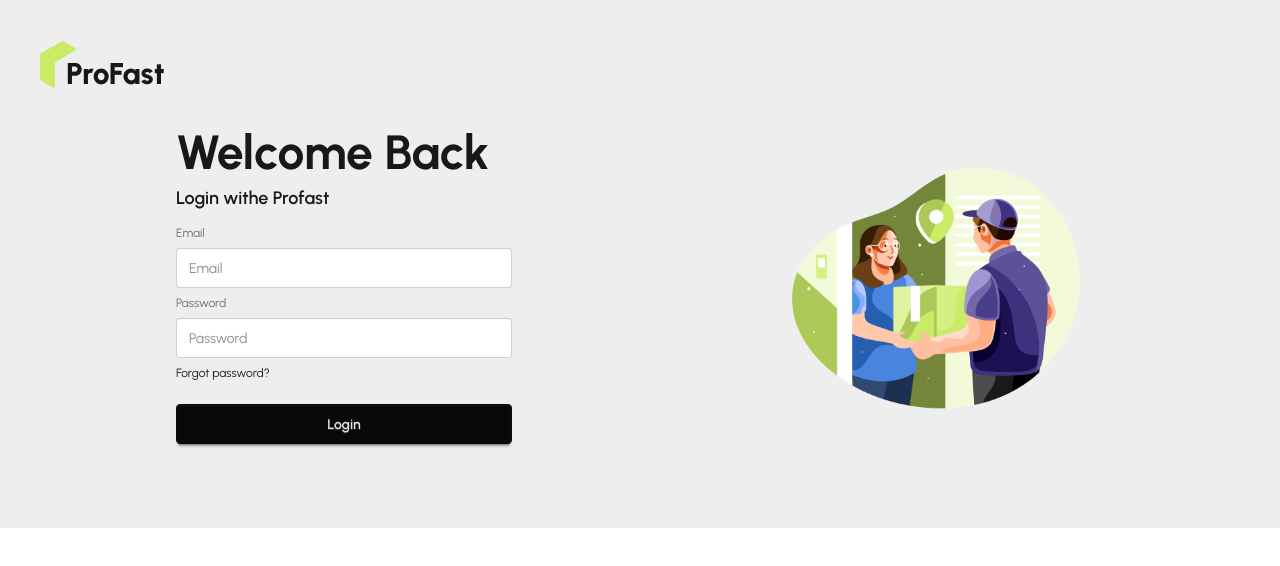
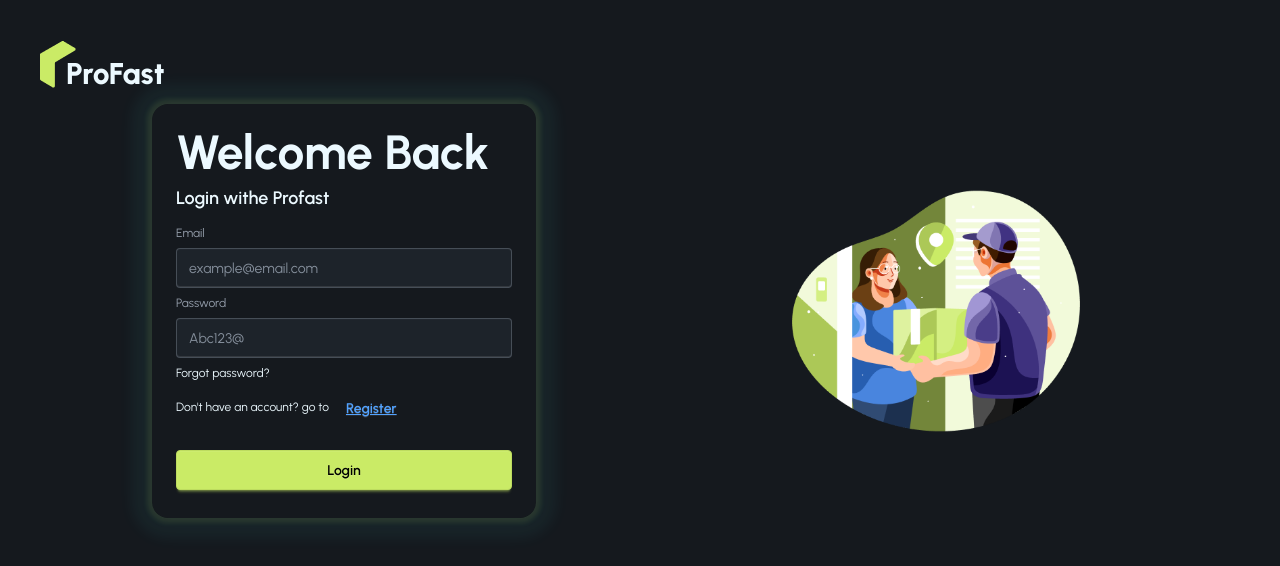
Before and after one commit to julkarzunayed/pro-fast-client-mi-12, a React (Vite) app: page /login in a window 1280 px wide. Shown: the top 566 px of the page. Built offline with nearby package versions, Linux system fonts and the light colour scheme; no server answers.

Commit message:
added privet rout and logout methode in navbar

```diff
--- a/index.html
+++ b/index.html
@@ -1,5 +1,5 @@
 <!doctype html>
-<html data-theme="light" lang="en">
+<html data-theme="dark" lang="en">
   <head>
     <meta charset="UTF-8" />
     <link rel="icon" type="image/svg+xml" href="/src/assets/logo.png" />
--- a/package.json
+++ b/package.json
@@ -13,11 +13,13 @@
     "@tailwindcss/vite": "^4.1.10",
     "aos": "^2.3.4",
     "firebase": "^11.9.1",
+    "leaflet": "^1.9.4",
     "react": "^19.1.0",
     "react-dom": "^19.1.0",
     "react-fast-marquee": "^1.6.5",
     "react-hook-form": "^7.58.1",
     "react-icons": "^5.5.0",
+    "react-leaflet": "^5.0.0",
     "react-responsive-carousel": "^3.2.23",
     "react-router": "^7.6.2",
     "swiper": "^11.2.8",
--- a/src/components/ProFastLogo/ProFastLogo.jsx
+++ b/src/components/ProFastLogo/ProFastLogo.jsx
@@ -1,11 +1,14 @@
 import React from 'react';
 import logo from '../../assets/logo.png'
+import { Link } from 'react-router';
 const ProFastLogo = () => {
     return (
-        <div className='flex items-end'>
-            <img src={logo} alt="" />
-            <p className="text-3xl font-extrabold -mb-1 -ml-2.5">ProFast</p>
-        </div>
+        <Link to={`/`}>
+            <div className='flex items-end max-w-fit'>
+                <img src={logo} alt="" />
+                <p className="text-3xl font-extrabold -mb-1 -ml-2.5">ProFast</p>
+            </div>
+        </Link>
     );
 };
 
--- a/src/pages/Authentication/Login/Login.jsx
+++ b/src/pages/Authentication/Login/Login.jsx
@@ -1,7 +1,12 @@
 import React from 'react';
 import { useForm } from 'react-hook-form';
+import { Link, useLocation, useNavigate } from 'react-router';
+import useAuth from '../../../hooks/useAuth';
 
 const Login = () => {
+    const { signInUser } = useAuth();
+    const navigate = useNavigate();
+    const location = useLocation();
     const {
         register,
         handleSubmit,
@@ -9,12 +14,19 @@ const Login = () => {
     } = useForm()
 
     const onSubmit = data => {
-        console.log(data)
+        signInUser(data.email, data.password)
+            .then(res => {
+                console.log(res.user);
+                navigate(location.state || '/')
+            })
+            .catch(err => {
+                console.log(err)
+            })
     }
     console.log('error', errors)
     return (
         <div className=' w-full flex items-center justify-center'>
-            <div className="card-body max-w-sm w-full">
+            <div className="card-body shadow-[0_0px_15px_20px_rgba(80,247,255,0.05),0_0px_5px_5px_rgba(202,235,102,0.1)] rounded-2xl max-w-sm w-full">
                 <h1 className='text-5xl font-bold'>Welcome Back</h1>
                 <p className="text-lg font-semibold">Login withe Profast</p>
                 <form onSubmit={handleSubmit(onSubmit)}>
@@ -29,7 +41,7 @@ const Login = () => {
                             )
                             }
                             className="input w-full"
-                            placeholder="Email" />
+                            placeholder="example@email.com" />
                         {
                             errors?.email?.type === 'required' &&
                             <p role='alert' className="text-red-500 ">Email is required</p>
@@ -55,7 +67,7 @@ const Login = () => {
                             )
                             }
                             className="input w-full"
-                            placeholder="Password" />
+                            placeholder="Abc123@" />
                         {
                             errors?.password &&
                             <p
@@ -86,8 +98,15 @@ const Login = () => {
                             </pre>
                         } */}
 
-                        <div><a className="link link-hover">Forgot password?</a></div>
-                        <button className="btn btn-neutral mt-4">Login</button>
+                        <div>
+                            <a className="link link-hover">Forgot password?</a>
+                        </div>
+                        <div>
+                            <p className="">Don't have an account? go to
+                                <Link className='btn btn-link text-blue-400' to={`/register`}>Register</Link>
+                            </p>
+                        </div>
+                        <button className="btn btn-primary text-black mt-4">Login</button>
                     </fieldset>
                 </form>
             </div>
--- a/src/pages/Authentication/Register/Register.jsx
+++ b/src/pages/Authentication/Register/Register.jsx
@@ -1,9 +1,12 @@
 import React from 'react';
 import { useForm } from 'react-hook-form';
 import useAuth from '../../../hooks/useAuth';
+import { Link, useLocation, useNavigate } from 'react-router';
 
 const Register = () => {
     const { createUser } = useAuth();
+    const navigate = useNavigate();
+    const location = useLocation();
     const {
         register,
         handleSubmit,
@@ -13,17 +16,18 @@ const Register = () => {
     const onSubmit = data => {
         createUser(data.email, data.password)
             .then(res => {
-                console.log(res.user)
+                // console.log(res.user)
+                res
+                navigate(location.state || '/')
             })
             .catch(err => {
                 console.error(err)
             })
         console.log(data, createUser)
     }
-    console.log(errors)
     return (
         <div className=' w-full flex items-center justify-center'>
-            <div className="card-body border border-gray-400 bg-base-100 rounded-2xl shadow-2xl max-w-sm w-full">
+            <div className="card-body bg-base-300 rounded-2xl shadow-[0_0px_15px_20px_rgba(80,247,255,0.05),0_0px_5px_5px_rgba(202,235,102,0.1)] max-w-sm w-full">
                 <h1 className='text-4xl font-bold'>Create an account</h1>
                 <p className="text-lg font-semibold">Register withe Profast</p>
                 <form onSubmit={handleSubmit(onSubmit)}>
@@ -69,8 +73,12 @@ const Register = () => {
                             <p className="text-red-500" dangerouslySetInnerHTML={{ __html: errors?.password?.message.replace(/ - /g, '  <br/> -- ') }} />
                         }
 
-                        <div><a className="link link-hover">Forgot password?</a></div>
-                        <button className="btn btn-neutral mt-4">Register</button>
+                        <div>
+                            <p className="">Already have an account? go to
+                                <Link className='btn btn-link text-blue-400' to={`/login`}>Login</Link>
+                            </p>
+                        </div>
+                        <button className="btn btn-primary text-black mt-4">Register</button>
                     </fieldset>
                 </form>
             </div>
--- a/src/pages/shared/NavBar/NavBar.jsx
+++ b/src/pages/shared/NavBar/NavBar.jsx
@@ -1,12 +1,24 @@
 import React from 'react';
-import { NavLink } from 'react-router';
+import { Link, NavLink } from 'react-router';
 import ProFastLogo from '../../../components/ProFastLogo/ProFastLogo';
+import useAuth from '../../../hooks/useAuth';
 
 const NavBar = () => {
+    const { user, userLogout } = useAuth()
     const navList = <>
         <li><NavLink to='/'>Home</NavLink></li>
         <li><NavLink to='/about'>About</NavLink></li>
     </>
+
+    const handleLogout = () => {
+        userLogout()
+            .then(() => {
+                alert('Sign out successful')
+            })
+            .catch(err => {
+                console.log(err)
+            })
+    }
     return (
         <div className="navbar bg-base-100 shadow-sm">
             <div className="navbar-start">
@@ -20,9 +32,9 @@ const NavBar = () => {
                         {navList}
                     </ul>
                 </div>
-                <a className="btn btn-ghost text-xl">
+                <span className="btn btn-ghost text-xl">
                     <ProFastLogo></ProFastLogo>
-                </a>
+                </span>
             </div>
             <div className="navbar-center hidden lg:flex">
                 <ul className="menu menu-horizontal px-1">
@@ -30,7 +42,16 @@ const NavBar = () => {
                 </ul>
             </div>
             <div className="navbar-end">
-                <a className="btn">Button</a>
+                {
+                    user ?
+                    <button onClick={handleLogout} className='btn btn-primary text-black'>
+                        Logout
+                    </button>
+                    :
+                    <Link to={`/login`} className='btn btn-primary text-black'>
+                        Login
+                    </Link>
+                }
             </div>
         </div>
     );
--- /dev/null
+++ b/src/routers/PrivetRouter.jsx
@@ -0,0 +1,19 @@
+import React from 'react';
+import useAuth from '../hooks/useAuth';
+import { Navigate } from 'react-router';
+
+const PrivetRouter = ({ children }) => {
+    const { user, loading } = useAuth();
+
+    if(loading){
+        return <Loader></Loader>
+    }
+
+    if (!user) {
+        return <Navigate to={`/login`}></Navigate>
+    }
+
+    return children;
+};
+
+export default PrivetRouter;
```
Also changed, not shown: 1 other file (tests, documents, lock files or other folders).
